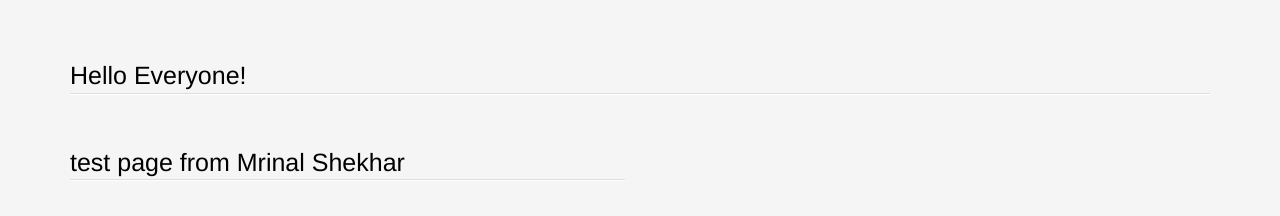
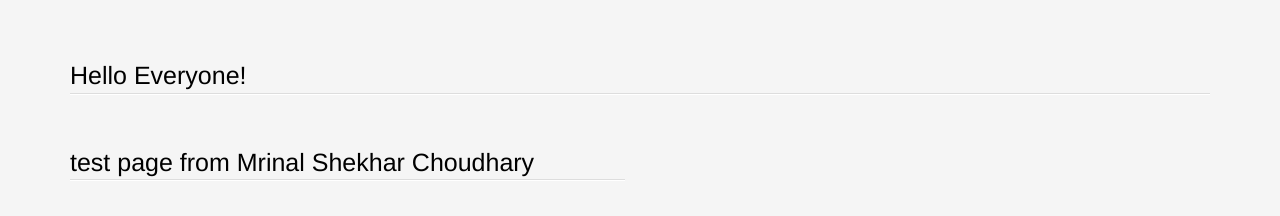
Before and after one commit to mrinalsc/openshfit_code, a website: page views/index.html in a window 1280 px wide. Drawn offline with Linux system fonts and the light colour scheme.

Commit message:
2nd commit

```diff
--- a/views/index.html
+++ b/views/index.html
@@ -224,7 +224,7 @@ pre {
           <section class='col-xs-12 col-sm-6 col-md-6'>
             <section>
 
-              <h1>test page from Mrinal Shekhar</h1>
+              <h1>test page from Mrinal Shekhar Choudhary</h1>
 
             </section>
 
```
